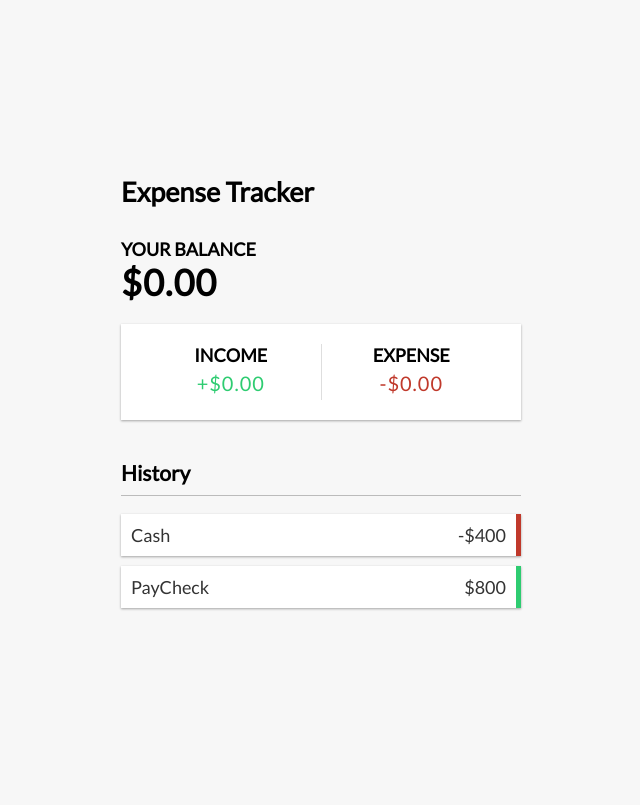
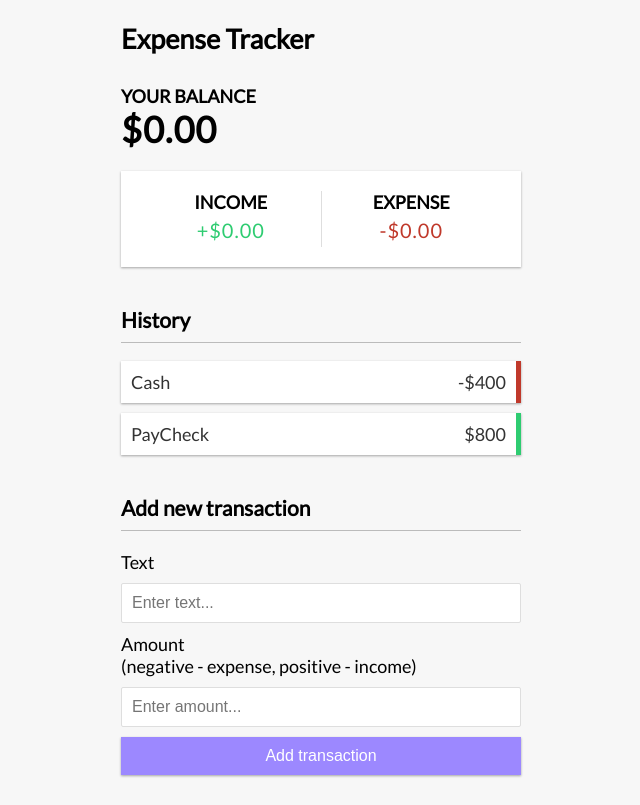
Before and after one commit to FilipeGDPC/Projeto-Vue-expense-tracker, a Vue app in the folder vue-expense-tracker/: page / in a window 1280 px wide. Shown: the whole page, without its empty margins (319-959 px from the left). Built offline with nearby package versions, Linux system fonts and the light colour scheme.

Commit message:
implementing AddTransaction.vue

```diff
--- a/vue-expense-tracker/src/App.vue
+++ b/vue-expense-tracker/src/App.vue
@@ -4,6 +4,7 @@
     <Balance />
     <IncomeExpenses />
     <TransactionList />
+    <AddTransaction />
     </div>
 </template>
 
@@ -12,6 +13,7 @@
 import Balance from './components/Balance.vue'
 import IncomeExpenses from './components/IncomeExpenses.vue';
 import TransactionList from './components/TransactionList.vue';
+import AddTransaction from './components/AddTransaction.vue';
 
 export default {
     components: {
@@ -19,6 +21,7 @@
         Balance,
         IncomeExpenses,
         TransactionList,
+        AddTransaction
     }
 }
 </script>
--- a/vue-expense-tracker/src/components/AddTransaction.vue
+++ b/vue-expense-tracker/src/components/AddTransaction.vue
@@ -0,0 +1,17 @@
+<template>
+     <h3>Add new transaction</h3>
+      <form id="form">
+        <div class="form-control">
+          <label for="text">Text</label>
+          <input type="text" id="text" placeholder="Enter text..." />
+        </div>
+        <div class="form-control">
+          <label for="amount"
+            >Amount <br />
+            (negative - expense, positive - income)</label
+          >
+          <input type="number" id="amount" placeholder="Enter amount..." />
+        </div>
+        <button class="btn">Add transaction</button>
+      </form>
+</template>
```
